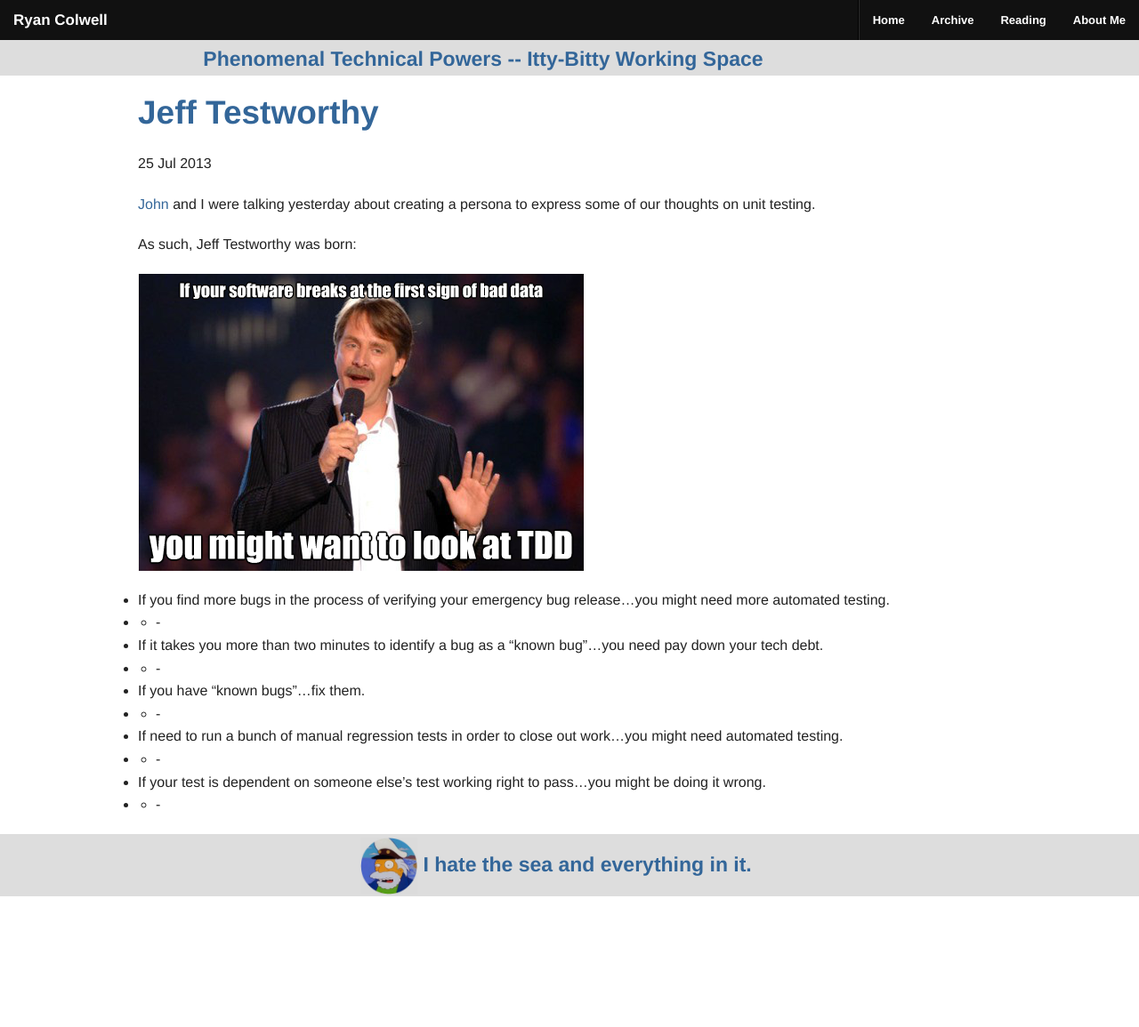
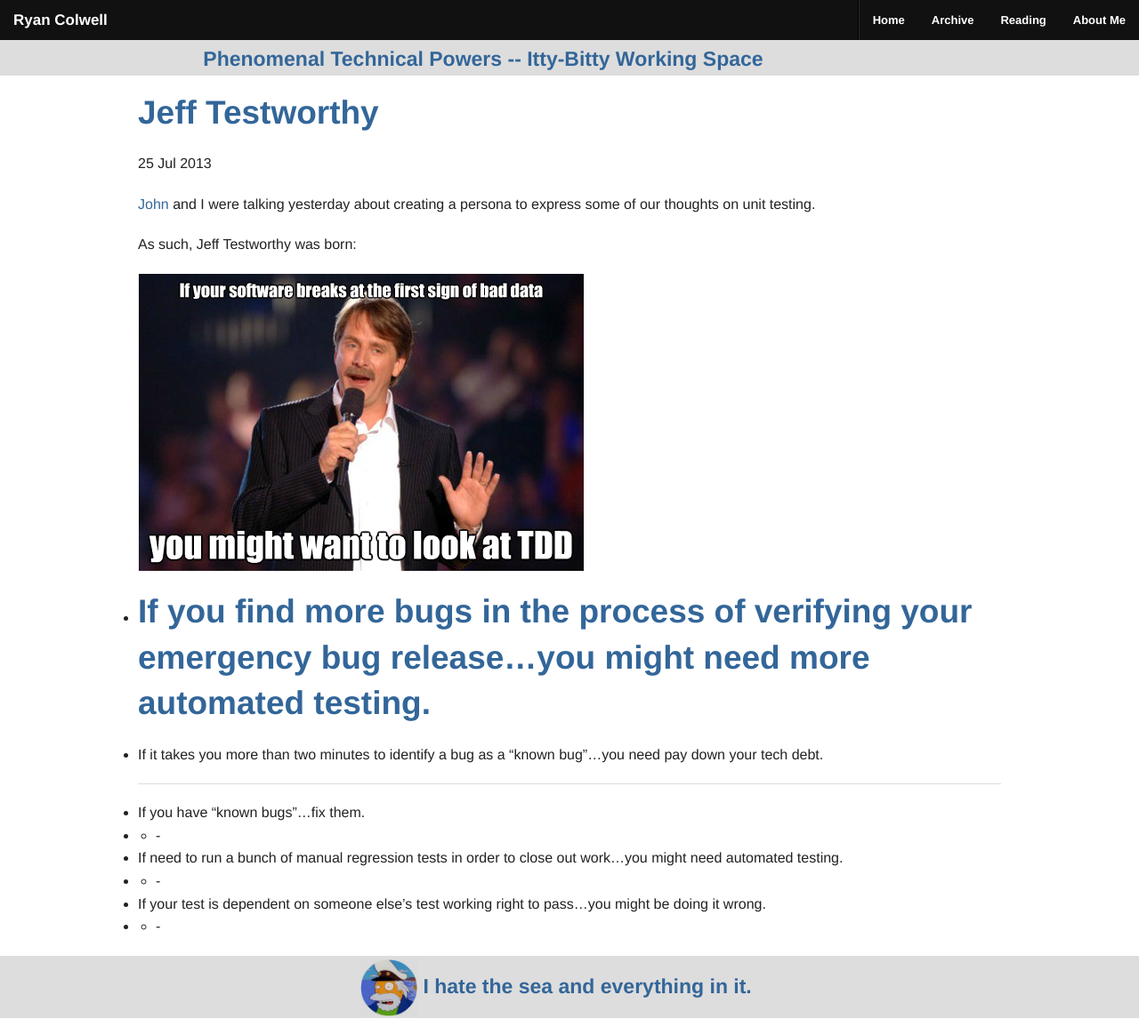
Before and after one commit to ryanco/ryanco.github.io, a Jekyll site: the page built from _posts/2013-07-25-jeff-testworthy.md, in a window 1280 px wide. Shown: the whole page at 89% size. Built offline with Jekyll 4.4.1, drawn with Linux system fonts in a browser that asks for light colours; nearby versions of some CDN libraries; Markdown is read by kramdown in place of the engine named in the settings; before the commit the page ends 1018 px from its top, so only the background shows below that.

Commit message:
Trying to make horizontal rule render.

```diff
--- a/_posts/2013-07-25-jeff-testworthy.md
+++ b/_posts/2013-07-25-jeff-testworthy.md
@@ -11,9 +11,9 @@
 ![Jeff Testworthy]({{ site.url }}/img/posts/TDD.png)
 
 * If you find more bugs in the process of verifying your emergency bug release...you might need more automated testing.
-- - -
+-----
 * If it takes you more than two minutes to identify a bug as a "known bug"...you need pay down your tech debt.
-- - -
+<hr/>
 * If you have "known bugs"...fix them.
 - - -
 * If need to run a bunch of manual regression tests in order to close out work...you might need automated testing.
```
